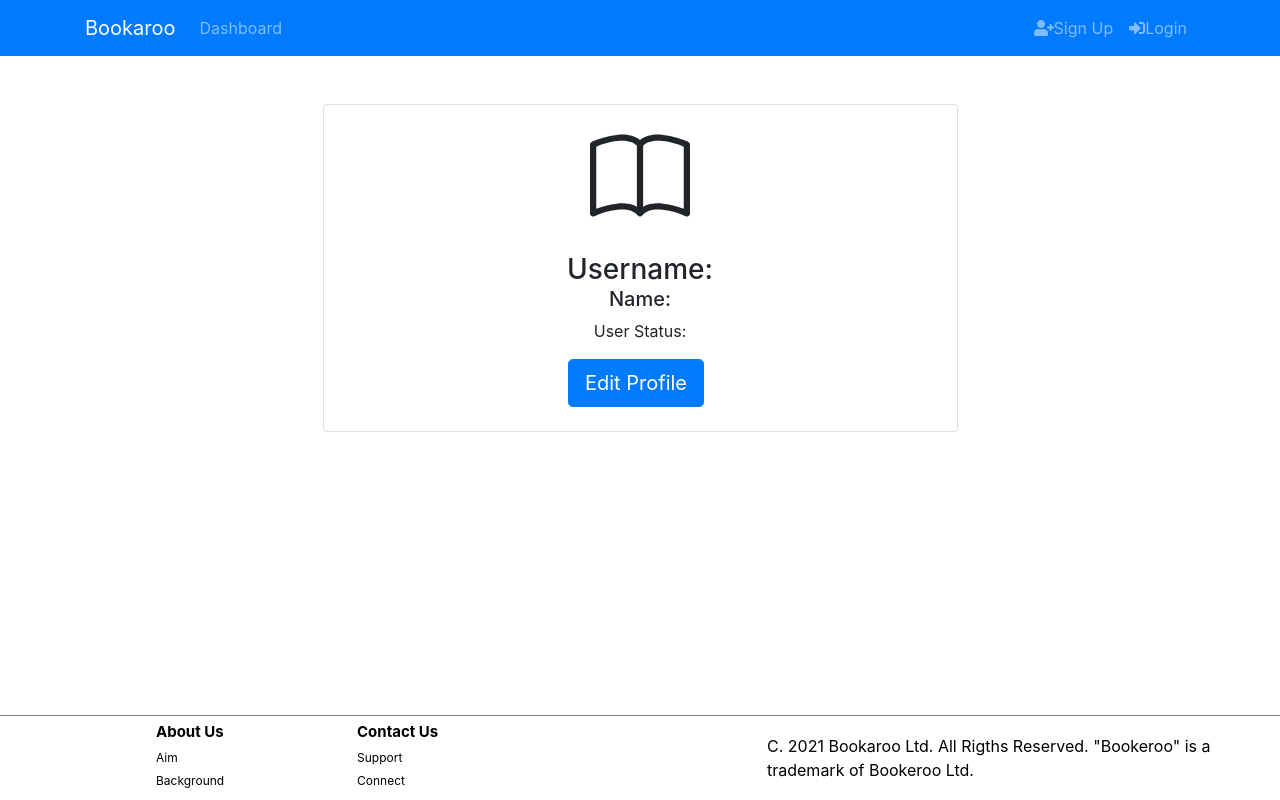
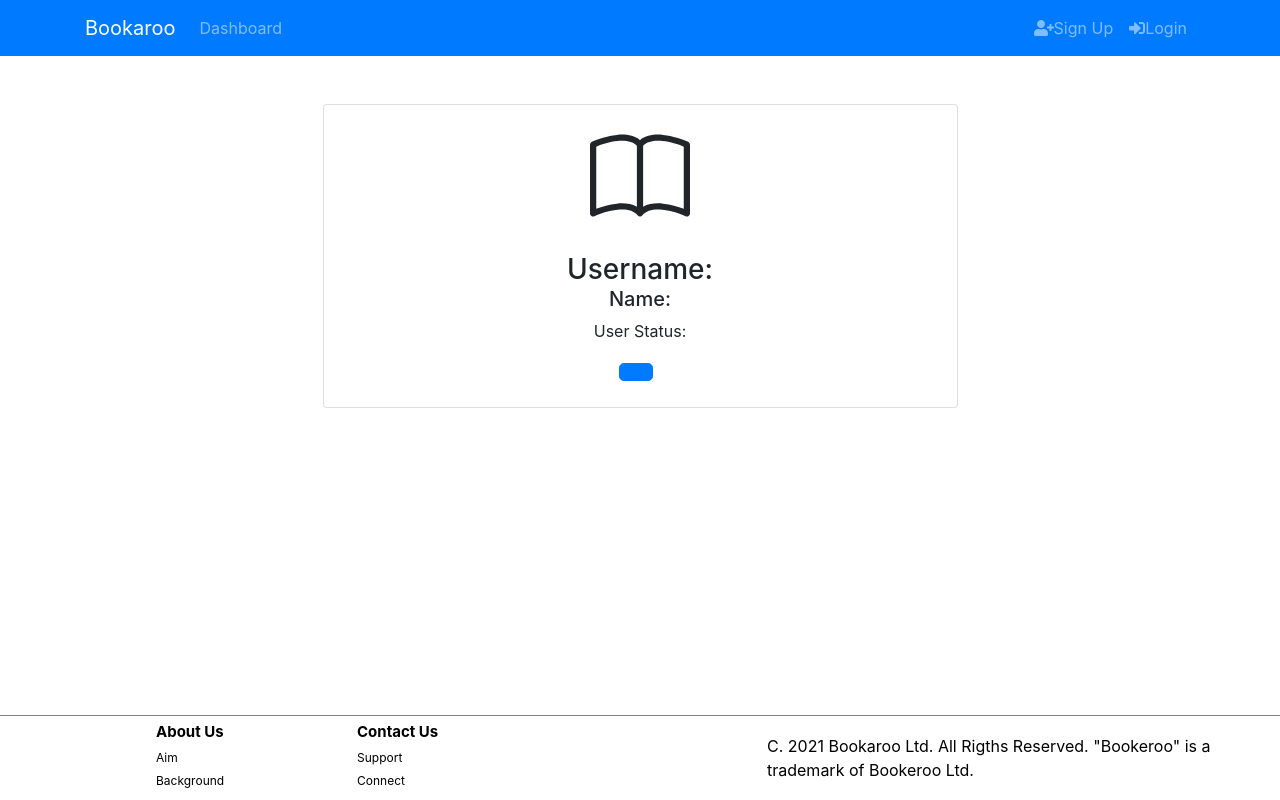
Before and after one commit to Kyriece/A-Slight-Sep-Up, a React (Create React App) app in the folder SEPT2021_MajorProject/FrontEnd/myfirstapp/: page /profile in a window 1280 px wide. Built offline with nearby package versions, Linux system fonts and the light colour scheme.

Commit message:
formatted header to be less bloated

```diff
--- a/SEPT2021_MajorProject/FrontEnd/myfirstapp/src/App.js
+++ b/SEPT2021_MajorProject/FrontEnd/myfirstapp/src/App.js
@@ -25,7 +25,7 @@ import UserManager from "./components/UserManager";
 import RequestManager from "./components/RequestManager";
 //import UserToPublisher from "./components/UserToPublisher";
 import Update from "./components/UserManagement/Update";
-import Profile from "./components/UserManagement/Profile";
+import profile from "./components/UserManagement/profile";
 import Book from "./components/Books/Book";
 import BookList from "./components/Books/BookList";
 import ContactUs from "./components/Information/ContactUs";
@@ -71,7 +71,7 @@ const App = () => {
             <Route exact path="/RequestManager" component={RequestManager} />
             {/* <Route exact path="/UserToPublisher" component={UserToPublisher} /> */}
             <Route exact path="/Update" component={Update} />
-            <Route exact path="/Profile" component={Profile} />
+            <Route exact path="/profile" component={profile} />
             <Route path="/BookProfile/:id" component={BookProfile} />
             <Route path="/add" exact component={Book} />
             <Route path="/edit/:id" exact component={EditBook} />
--- a/SEPT2021_MajorProject/FrontEnd/myfirstapp/src/components/Layout/Header.js
+++ b/SEPT2021_MajorProject/FrontEnd/myfirstapp/src/components/Layout/Header.js
@@ -36,13 +36,17 @@ const Header = (props) => {
             <ul className="navbar-nav mr-auto">
             <li className="nav-item">
                 {<a className="nav-link" href="/list"> Book List</a>}
+            </li>
+            <li className="nav-item">
                 {user.userStatus === "admin" &&  <a className="nav-link" href="/add"> Add Book</a>}
                 {user.userStatus === "publisher" &&  <a className="nav-link" href="/add"> Add Book</a>}
             </li>
             <li className="nav-item">
                 {user.userStatus === "user" &&  <a className="nav-link" href="/ContactUs"> Suggest Book </a>}
+                {user.userStatus === "admin" &&  <a className="nav-link" href="/RequestManager"> Manage Requests</a>}
+            </li>
+            <li className="nav-item">
                 {user.userStatus === "admin" &&  <a className="nav-link" href="/UserManager"> Manage Users</a>}
-                {user.userStatus === "admin" &&  <a className="nav-link" href="/RequestManager"> Manage Requests</a>}
             </li>
             </ul>
 
--- a/SEPT2021_MajorProject/FrontEnd/myfirstapp/src/components/UserManagement/profile.js
+++ b/SEPT2021_MajorProject/FrontEnd/myfirstapp/src/components/UserManagement/profile.js
@@ -29,10 +29,7 @@ class Profile extends Component {
                     <div className="buttons">
                       <button class="btn btn-lg btn-primary mr-2">
                         {user.userStatus === "user" &&  <div onClick={() => { store.dispatch(UpdateUser(user.id)); }}> Become a publisher </div>}
-                        {/* TODO add link to edit profile */}
-                          <div onClick={() => {  }}>
-                              Edit Profile
-                          </div>
+                        {user.userStatus === "Admin" &&  <div onClick={() => {  }}>  Edit Profile</div>}
                       </button>
                     </div>
                   </div>
```
